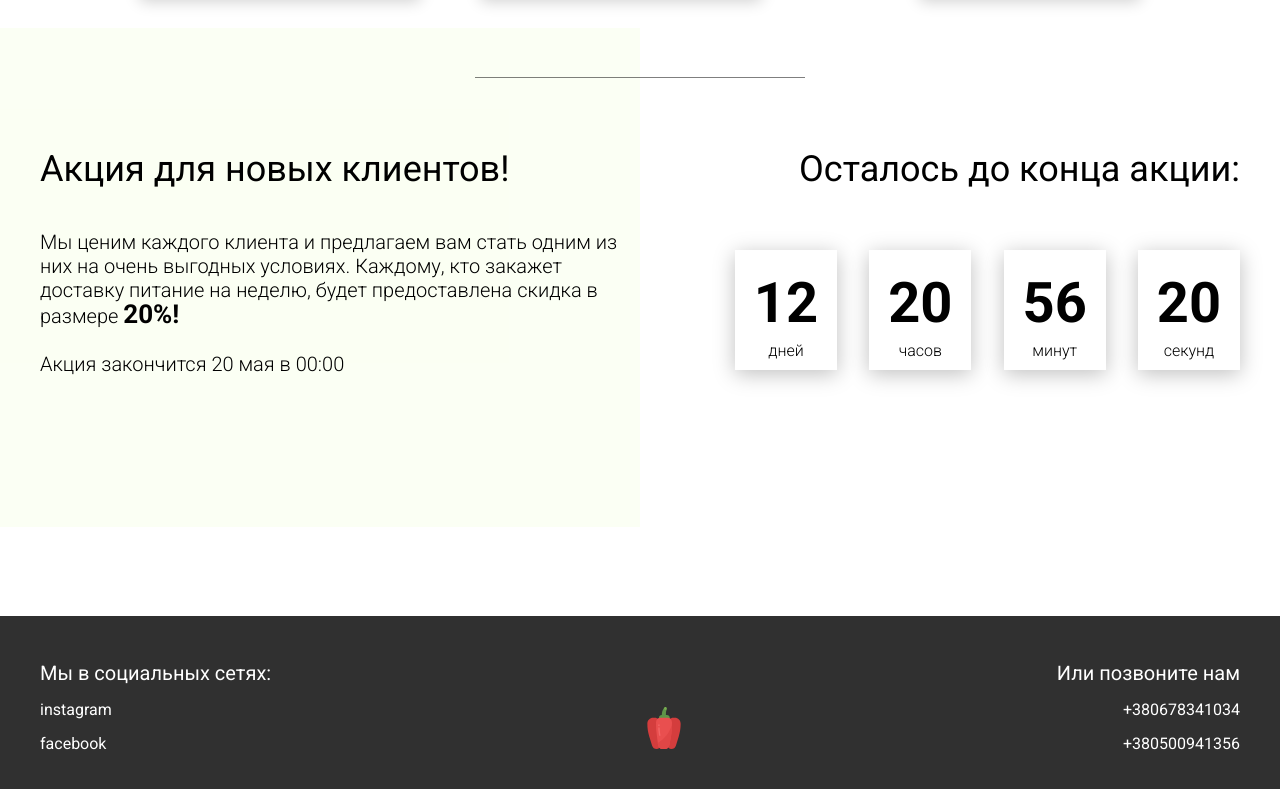
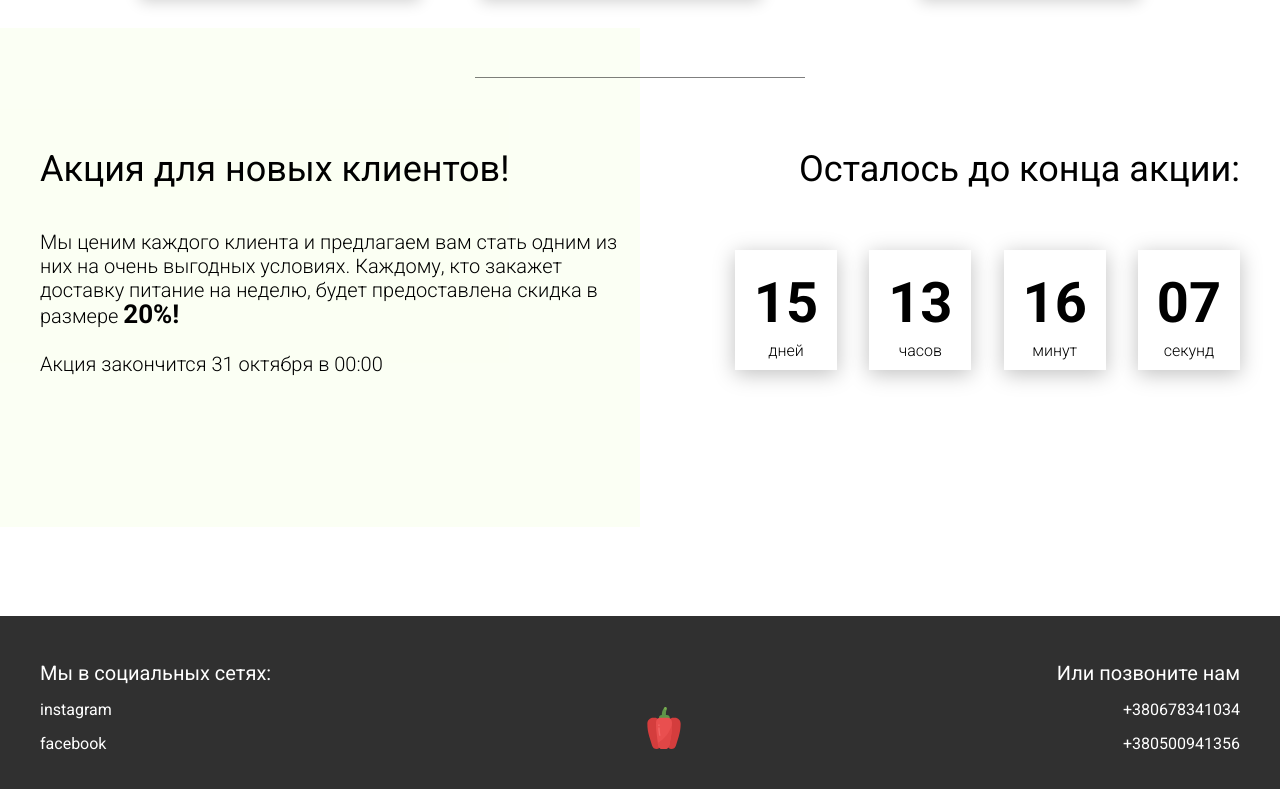
Before and after one commit to lolforall/Food, a plain HTML site: page index.html in a window 1280 px wide. Shown: the part 3448-4237 px from the top of the page. Drawn offline with Linux system fonts and the light colour scheme.

Commit message:
Added timer and update date

```diff
--- a/index.html
+++ b/index.html
@@ -242,7 +242,7 @@
                     Мы ценим каждого клиента и предлагаем вам стать одним из них на очень выгодных условиях.
                     Каждому, кто закажет доставку питание на неделю, будет предоставлена скидка в размере <span>20%!</span>
                     <br><br>
-                    Акция закончится 20 мая в 00:00
+                    Акция закончится 31 октября в 00:00
                 </div>
             </div>
             <div class="promotion__timer">
--- a/js/script.js
+++ b/js/script.js
@@ -1,6 +1,8 @@
 "use strict";
 
 window.addEventListener('DOMContentLoaded', () => {
+
+    // Tabs
 
     const tabs = document.querySelectorAll('.tabheader__item'),
           tabsContent = document.querySelectorAll('.tabcontent'),
@@ -38,4 +40,58 @@ window.addEventListener('DOMContentLoaded', () => {
             });
         }
     });
+
+    // Timer
+
+    const deadline = '2021-10-31';
+
+    function getTimeRemaining(endtime) {
+        const t = Date.parse(endtime) - Date.parse(new Date()),
+              days = Math.floor(t / (1000 * 60 * 60 * 24)),
+              hours = Math.floor((t / (1000 * 60 * 60)) % 24),
+              minutes = Math.floor((t / 1000 / 60) % 60),
+              seconds = Math.floor((t / 1000) % 60);
+
+        return {
+            'total': t,
+            'days': days,
+            'hours': hours,
+            'minutes': minutes,
+            'seconds': seconds
+        };
+    }
+
+    function getZero(num) {
+        if (num >=0 && num < 10) {
+           return `0${num}`;
+        } else {
+            return num;
+        }
+    }
+
+    function setClock(selector, endtime) {
+        const timer = document.querySelector(selector),
+              days = timer.querySelector('#days'),
+              hours = timer.querySelector('#hours'),
+              minutes = timer.querySelector('#minutes'),
+              seconds = timer.querySelector('#seconds'),
+              timeInterval = setInterval(updateClock, 1000);
+
+        updateClock();
+
+        function updateClock() {
+            const t = getTimeRemaining(endtime);
+
+            days.innerHTML = getZero(t.days);
+            hours.innerHTML = getZero(t.hours);
+            minutes.innerHTML = getZero(t.minutes);
+            seconds.innerHTML = getZero(t.seconds);
+
+            if (t.total <= 0) {
+                clearInterval(timeInterval);
+            }
+        }
+    }
+
+    setClock('.timer', deadline);
 });
```
